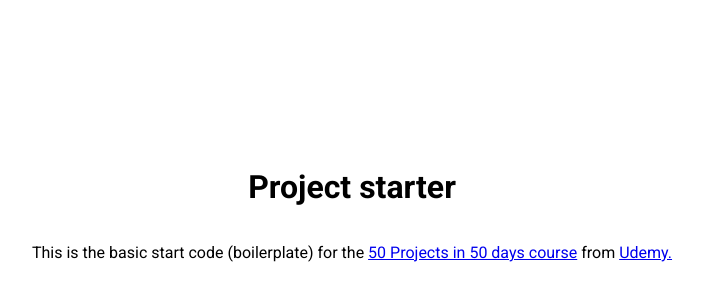
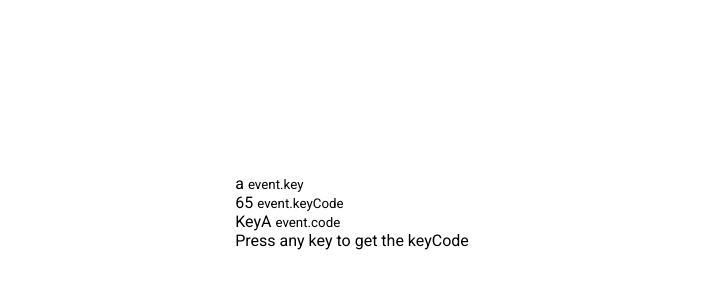
Before and after one commit to ANDREWAHN-UK/50Projects-11-EventKeyCodes, a plain HTML site: page index.html in a window 1280 px wide. Shown: the part 188-488 px from the top of the page, without its empty margins (288-991 px from the left). Drawn offline with Linux system fonts and the light colour scheme.

Commit message:
index.html - add necessary elements

```diff
--- a/index.html
+++ b/index.html
@@ -13,12 +13,29 @@
 </head>
 
 <body>
-    <h1>Project starter</h1>
-    <p>This is the basic start code (boilerplate) for the <a
-            href="https://www.udemy.com/course/50-projects-50-days/learn/lecture/23595148#overview">50 Projects in
-            50 days course</a>  from <a href="https://www.udemy.com/">Udemy.</a>  </p>
 
-            <script src="/assets/script.js"></script>
+    <div id="insert">
+        <div class="key">
+            a
+            <small>event.key</small>
+        </div>
+
+        <div class="key">
+            65
+            <small>event.keyCode</small>
+        </div>
+
+        <div class="key">
+            KeyA
+            <small>event.code</small>
+        </div>
+        <div class="key">
+            Press any key to get the keyCode
+        </div>
+    </div>
+
+
+    <script src="/assets/script.js"></script>
 </body>
 
 </html>
```
